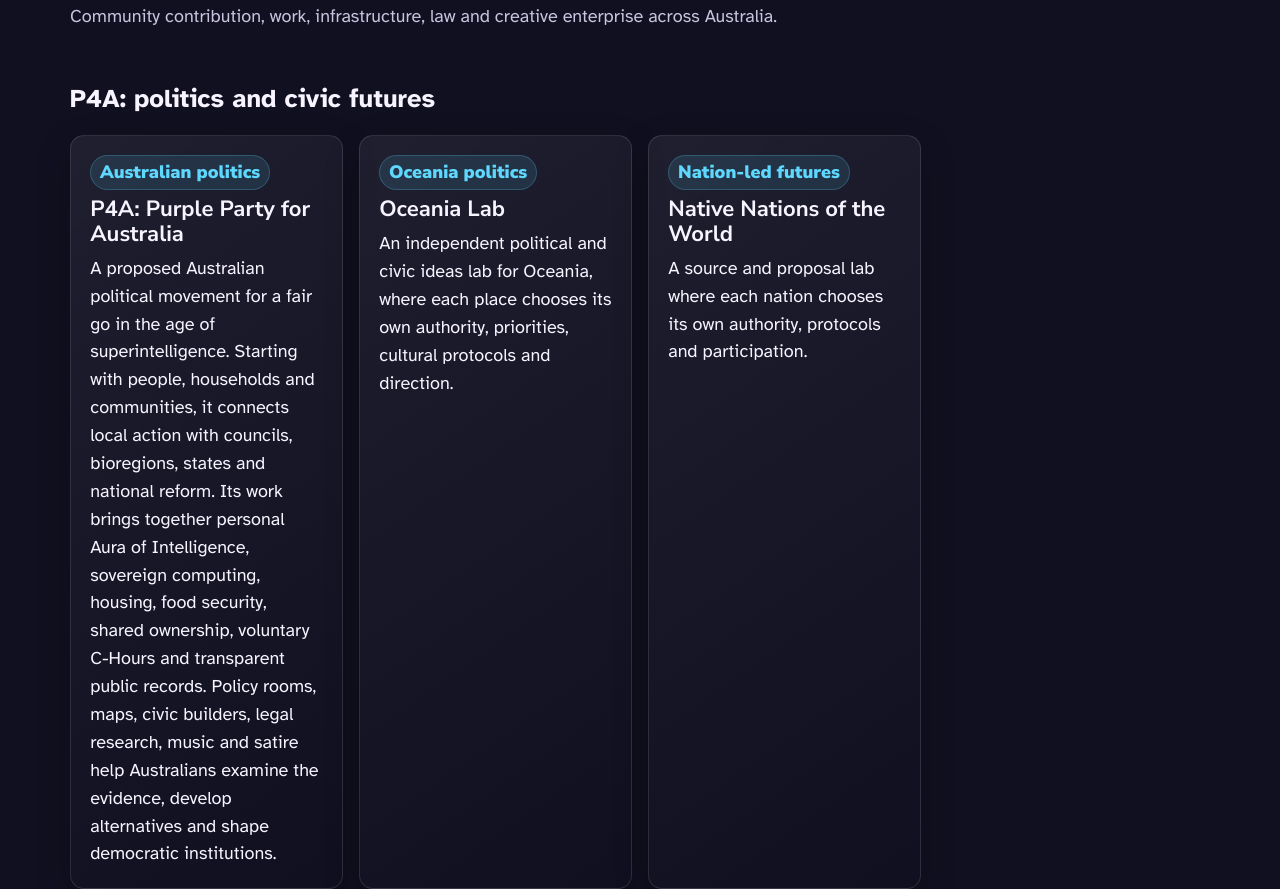
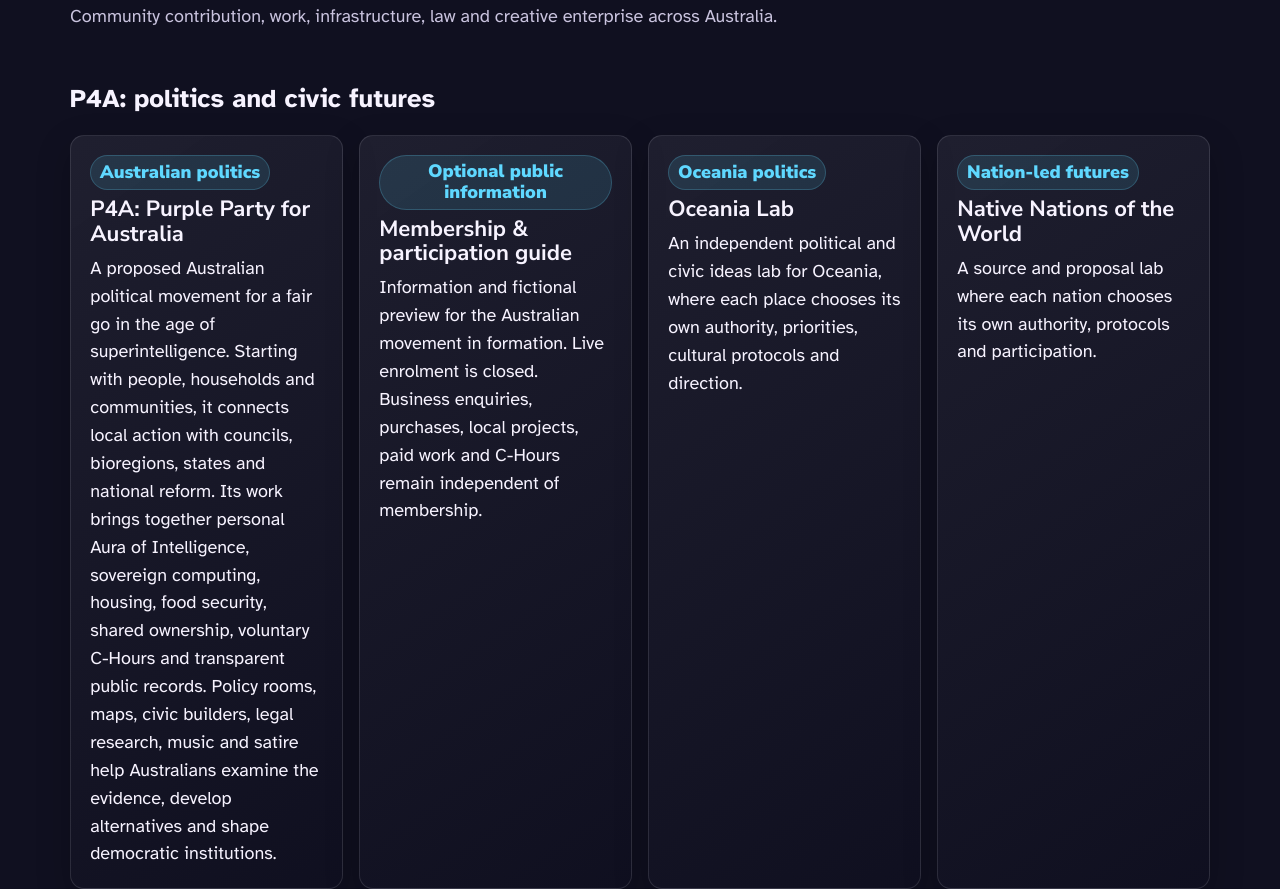
Before and after one commit to auraofintelligence/strange-but-true, a plain HTML site: page community-ledger.html in a window 1280 px wide. Shown: the part 5098-5987 px from the top of the page. Drawn offline with Linux system fonts and the light colour scheme.

Commit message:
Gate A: connect public membership information without enabling intake

```diff
--- a/community-ledger.html
+++ b/community-ledger.html
@@ -108,6 +108,7 @@
         <div class="layer-grid project-card-grid">
           <h4 class="project-subheading">P4A: politics and civic futures</h4>
           <a class="layer-card project-card" href="https://p4a.xyz/" target="_blank" rel="noopener noreferrer"><span>Australian politics</span><strong>P4A: Purple Party for Australia</strong><p>A proposed Australian political movement for a fair go in the age of superintelligence. Starting with people, households and communities, it connects local action with councils, bioregions, states and national reform. Its work brings together personal Aura of Intelligence, sovereign computing, housing, food security, shared ownership, voluntary C-Hours and transparent public records. Policy rooms, maps, civic builders, legal research, music and satire help Australians examine the evidence, develop alternatives and shape democratic institutions.</p></a>
+          <a class="layer-card project-card" href="https://auraofintelligence.github.io/p4a-membership/apply/" rel="noreferrer"><span>Optional public information</span><strong>Membership &amp; participation guide</strong><p>Information and fictional preview for the Australian movement in formation. Live enrolment is closed. Business enquiries, purchases, local projects, paid work and C-Hours remain independent of membership.</p></a>
           <a class="layer-card project-card" href="https://auraofintelligence.github.io/p4a-oceania-cinema/" target="_blank" rel="noopener noreferrer"><span>Oceania politics</span><strong>Oceania Lab</strong><p>An independent political and civic ideas lab for Oceania, where each place chooses its own authority, priorities, cultural protocols and direction.</p></a>
           <a class="layer-card project-card" href="https://auraofintelligence.github.io/p4a-native-nations-cinema/" target="_blank" rel="noopener noreferrer"><span>Nation-led futures</span><strong>Native Nations of the World</strong><p>A source and proposal lab where each nation chooses its own authority, protocols and participation.</p></a>
           <h4 class="project-subheading">Law and evidence</h4>
```
